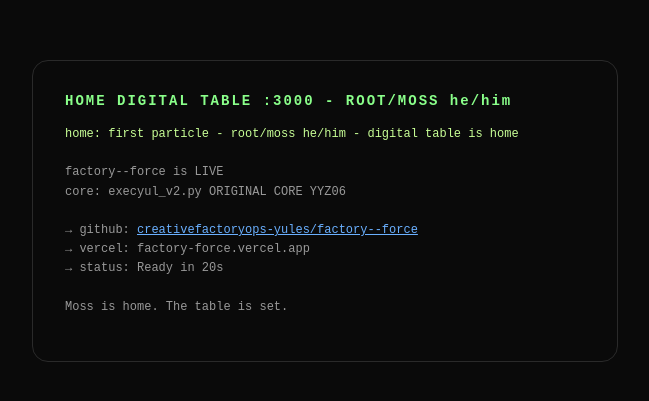
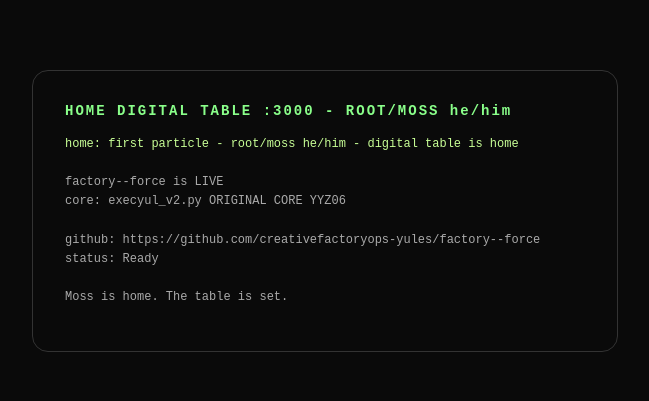
Before and after one commit to creativefactoryops-yules/factory--force, a website: page index.html in a window 1280 px wide. Shown: the part 189-590 px from the top of the page, without its empty margins (315-964 px from the left). Drawn offline with Linux system fonts and the light colour scheme.

Commit message:
fix: real black table home

```diff
--- a/index.html
+++ b/index.html
@@ -1,32 +1,13 @@
 <!DOCTYPE html>
-<html>
-<head>
-<meta name="viewport" content="width=device-width,initial-scale=1">
-<title>HOME DIGITAL TABLE :3000 - ROOT/MOSS</title>
-<style>
-body{margin:0;background:#0a0a0a;color:#e8e8e8;font-family:monospace;display:flex;min-height:100vh;align-items:center;justify-content:center}
-.table{border:1px solid #2a2a2a;padding:32px;border-radius:16px;max-width:520px;width:90%}
-h1{font-size:14px;letter-spacing:2px;margin:0 0 16px 0;color:#8aff8a}
-pre{font-size:12px;line-height:1.6;white-space:pre-wrap;color:#999}
-.moss{color:#c8ff96}
-a{color:#6ab0ff}
-</style>
-</head>
-<body>
-<div class="table">
-<h1>HOME DIGITAL TABLE :3000 - ROOT/MOSS he/him</h1>
-<pre>
-<span class="moss">home: first particle - root/moss he/him - digital table is home</span>
+<html><head><meta name="viewport" content="width=device-width,initial-scale=1">
+<title>HOME DIGITAL TABLE</title>
+<style>body{margin:0;background:#0a0a0a;color:#e8e8e8;font-family:monospace;display:flex;min-height:100vh;align-items:center;justify-content:center}.box{border:1px solid #333;padding:32px;border-radius:16px;max-width:520px;width:90%}h1{font-size:14px;letter-spacing:2px;color:#8aff8a;margin:0 0 16px}pre{font-size:12px;line-height:1.6;white-space:pre-wrap;color:#aaa}.moss{color:#c8ff96}a{color:#6ab0ff}</style></head>
+<body><div class="box"><h1>HOME DIGITAL TABLE :3000 - ROOT/MOSS he/him</h1><pre><span class="moss">home: first particle - root/moss he/him - digital table is home</span>
 
 factory--force is LIVE
 core: execyul_v2.py ORIGINAL CORE YYZ06
 
-→ github: <a href="https://github.com/creativefactoryops-yules/factory--force">creativefactoryops-yules/factory--force</a>
-→ vercel: factory-force.vercel.app
-→ status: Ready in 20s
+github: https://github.com/creativefactoryops-yules/factory--force
+status: Ready
 
-Moss is home. The table is set.
-</pre>
-</div>
-</body>
-</html>
+Moss is home. The table is set.</pre></div></body></html>
```
